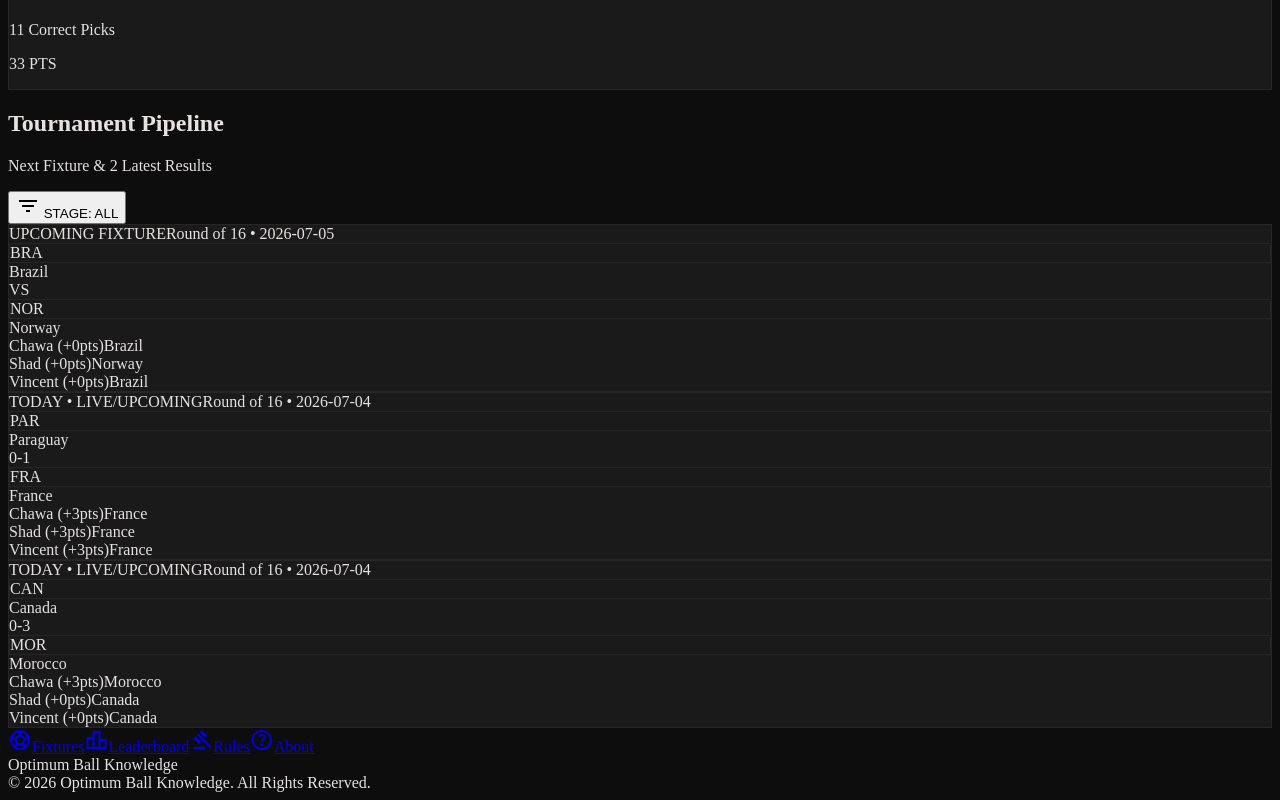
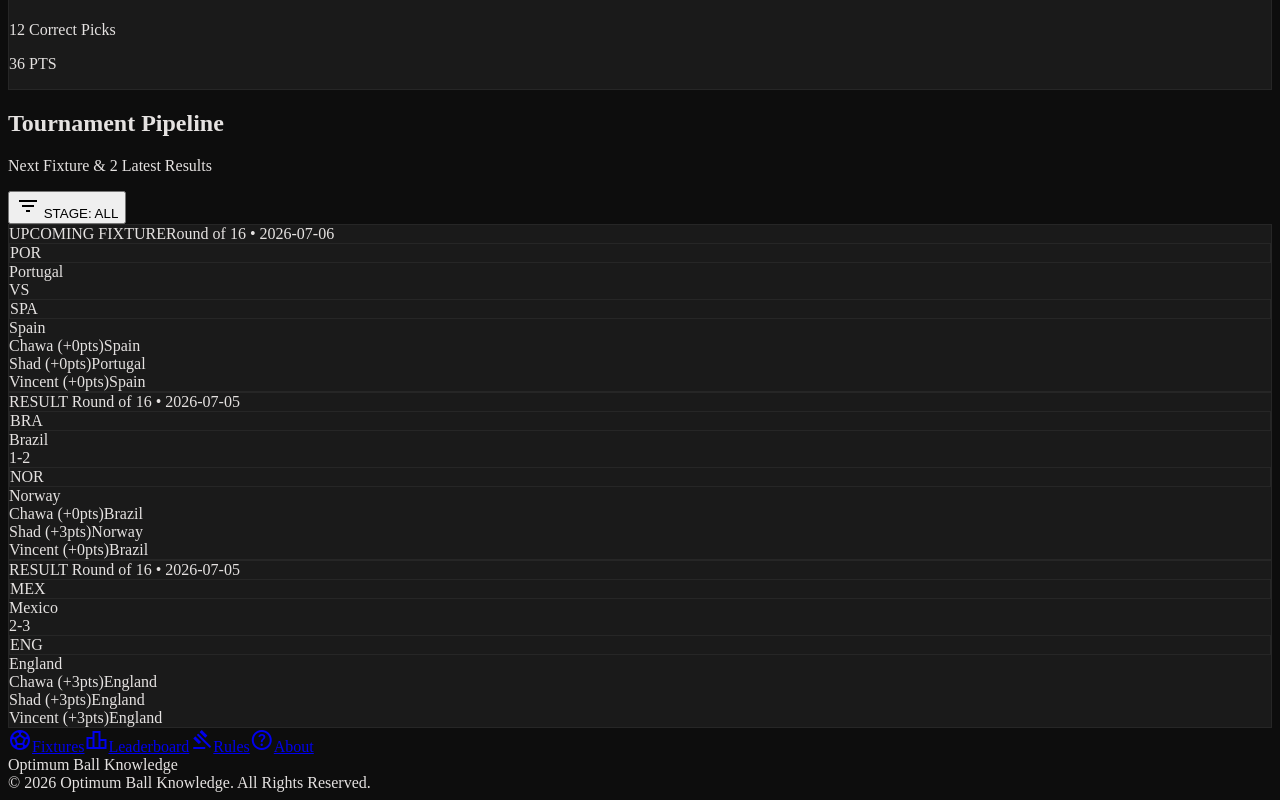
Before and after one commit to ChawerKamanga/optimum-ball-knowledge, a Nuxt app: page / in a window 1280 px wide. Shown: the part 1350-2150 px from the top of the page. Built offline with nearby package versions, Linux system fonts and the light colour scheme.

Commit message:
fix: added results

```diff
--- a/app/data/worldCupData.ts
+++ b/app/data/worldCupData.ts
@@ -60,8 +60,8 @@ export const worldCupMatches: Match[] = [
   { date: '2026-07-03', stage: 'Round of 32', home: 'Colombia', away: 'Ghana', score: '1-0', pens: null, type: 'Full Time', winner: 'Colombia', predictions: { chawa: 'Ghana', shad: 'Ghana', vincent: 'Colombia' }, points: { chawa: 0, shad: 0, vincent: 3 } },
   { date: '2026-07-04', stage: 'Round of 16', home: 'Paraguay', away: 'France', score: '0-1', pens: null, type: 'Full Time', winner: 'France', predictions: { chawa: 'France', shad: 'France', vincent: 'France' }, points: { chawa: 3, shad: 3, vincent: 3 } },
   { date: '2026-07-04', stage: 'Round of 16', home: 'Canada', away: 'Morocco', score: '0-3', pens: null, type: 'Full Time', winner: 'Morocco', predictions: { chawa: 'Morocco', shad: 'Canada', vincent: 'Canada' }, points: { chawa: 3, shad: 0, vincent: 0 } },
-  { date: '2026-07-05', stage: 'Round of 16', home: 'Brazil', away: 'Norway', score: null, pens: null, type: 'Upcoming', winner: null, predictions: { chawa: 'Brazil', shad: 'Norway', vincent: 'Brazil' }, points: { chawa: 0, shad: 0, vincent: 0 } },
-  { date: '2026-07-05', stage: 'Round of 16', home: 'Mexico', away: 'England', score: null, pens: null, type: 'Upcoming', winner: null, predictions: { chawa: 'England', shad: 'England', vincent: 'England' }, points: { chawa: 0, shad: 0, vincent: 0 } },
+  { date: '2026-07-05', stage: 'Round of 16', home: 'Brazil', away: 'Norway', score: '1-2', pens: null, type: 'Full Time', winner: 'Norway', predictions: { chawa: 'Brazil', shad: 'Norway', vincent: 'Brazil' }, points: { chawa: 0, shad: 3, vincent: 0 } },
+  { date: '2026-07-05', stage: 'Round of 16', home: 'Mexico', away: 'England', score: '2-3', pens: null, type: 'Full Time', winner: 'England', predictions: { chawa: 'England', shad: 'England', vincent: 'England' }, points: { chawa: 3, shad: 3, vincent: 3 } },
   { date: '2026-07-06', stage: 'Round of 16', home: 'Portugal', away: 'Spain', score: null, pens: null, type: 'Upcoming', winner: null, predictions: { chawa: 'Spain', shad: 'Portugal', vincent: 'Spain' }, points: { chawa: 0, shad: 0, vincent: 0 } },
   { date: '2026-07-06', stage: 'Round of 16', home: 'United States', away: 'Belgium', score: null, pens: null, type: 'Upcoming', winner: null, predictions: { chawa: 'United States', shad: 'Belgium', vincent: 'Belgium' }, points: { chawa: 0, shad: 0, vincent: 0 } },
   { date: '2026-07-07', stage: 'Round of 16', home: 'Argentina', away: 'Egypt', score: null, pens: null, type: 'Upcoming', winner: null, predictions: { chawa: 'Argentina', shad: 'Argentina', vincent: 'Argentina' }, points: { chawa: 0, shad: 0, vincent: 0 } },
```
